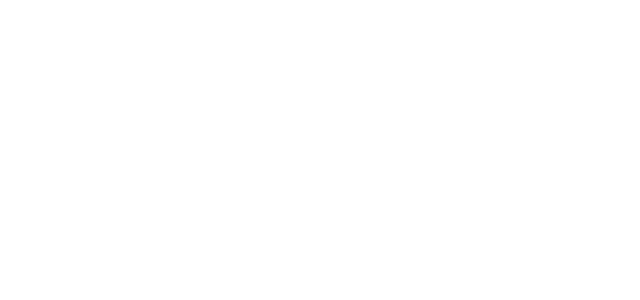
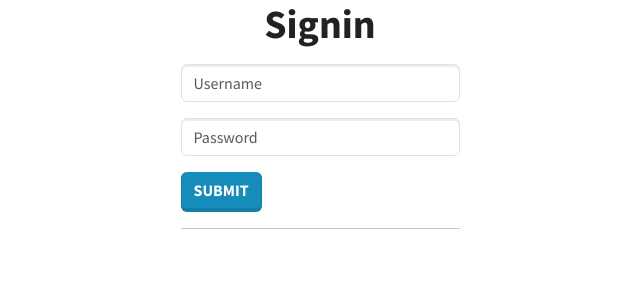
Before and after one commit to ashez2000/chitchat, a React (Vite) app in the folder client/: page /signin in a window 1280 px wide. Before the commit this address had no page. Shown: the top 300 px of the page, without its empty margins (320-960 px from the left). Built offline with nearby package versions, Linux system fonts and the light colour scheme.

Commit message:
Add signin form

```diff
--- a/client/src/App.jsx
+++ b/client/src/App.jsx
@@ -1,12 +1,14 @@
 import { Routes, Route } from 'react-router-dom'
 import HomePage from './pages/home'
 import SignupPage from './pages/signup'
+import SigninPage from './pages/signin'
 
 export default function App() {
   return (
     <Routes>
       <Route path="/" element={<HomePage />} />
       <Route path="/signup" element={<SignupPage />} />
+      <Route path="/signin" element={<SigninPage />} />
     </Routes>
   )
 }
--- /dev/null
+++ b/client/src/pages/signin.jsx
@@ -0,0 +1,63 @@
+import { useState } from 'react'
+import { useNavigate, Navigate } from 'react-router-dom'
+
+import api from '../api'
+import useUser from '../hooks/user'
+import AuthLayout from '../layouts/auth'
+
+export default function SigninPage() {
+  const [username, setUsername] = useState('')
+  const [password, setPassword] = useState('')
+  const [loading, setLoading] = useState(false)
+
+  const navigate = useNavigate()
+  const { user, setUser } = useUser()
+
+  const handleSubmit = async (e) => {
+    e.preventDefault()
+
+    try {
+      const res = await api.post('/auth/signin', {
+        username,
+        password,
+      })
+      setUser(res.data.user)
+      navigate('/')
+    } catch (err) {
+      console.error(err)
+    }
+  }
+
+  if (user) {
+    return <Navigate to="/" />
+  }
+
+  return (
+    <AuthLayout>
+      <h1 className="fw-bold text-center mb-3">Signin</h1>
+
+      <div className="col-3 mx-auto">
+        <form onSubmit={handleSubmit}>
+          <input
+            className="form-control mb-3"
+            type="text"
+            placeholder="Username"
+            value={username}
+            onChange={(e) => setUsername(e.target.value)}
+          />
+
+          <input
+            className="form-control mb-3"
+            type="password"
+            placeholder="Password"
+            value={password}
+            onChange={(e) => setPassword(e.target.value)}
+          />
+
+          <button className="btn btn-primary">Submit</button>
+        </form>
+        <hr />
+      </div>
+    </AuthLayout>
+  )
+}
```
